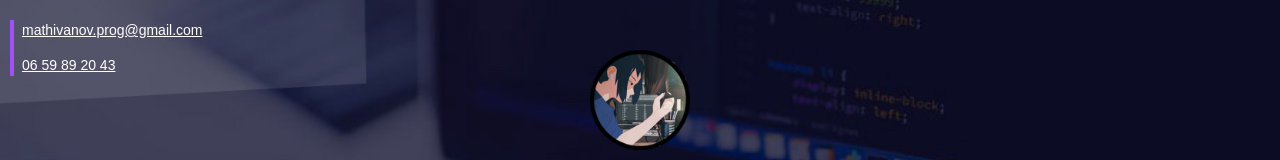
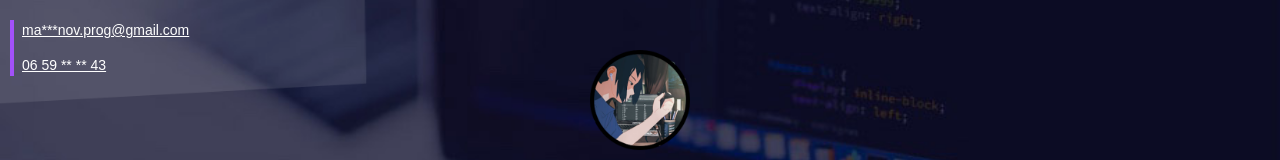
Before and after one commit to xSn0wx/pro, a plain HTML site: page index.html in a window 1280 px wide. Shown: the top 160 px of the page. Drawn offline with Linux system fonts and the light colour scheme.

Commit message:
Update index.html

```diff
--- a/index.html
+++ b/index.html
@@ -15,12 +15,12 @@
         <h1>Mathéo Snow</h1>
         <p>Développeur Freelance | Autodidacte</p>
         <div style="text-align: center;">
-            <a class="contact-button" href="mailto:mathivanov.prog@gmail.com?subject=Contact%20depuis%20Portfolio">ME CONTACTER</a>
+            <a class="contact-button" href="mailto:ma***nov.prog@gmail.com?subject=Contact%20depuis%20Portfolio">ME CONTACTER</a>
         </div>
 
         <div class="cover-contact">
-            <p><a href="mailto:mathivanov.prog@gmail.com?subject=Contact%20depuis%20Portfolio">mathivanov.prog@gmail.com</a></p>
-            <p><a href="tel:+33659892043">06 59 89 20 43</a></p>
+            <p><a href="mailto:mathivanov.prog@gmail.com?subject=Contact%20depuis%20Portfolio">ma***nov.prog@gmail.com</a></p>
+            <p><a href="tel:+33659892043">06 59 ** ** 43</a></p>
         </div>
     </div>
 
```
